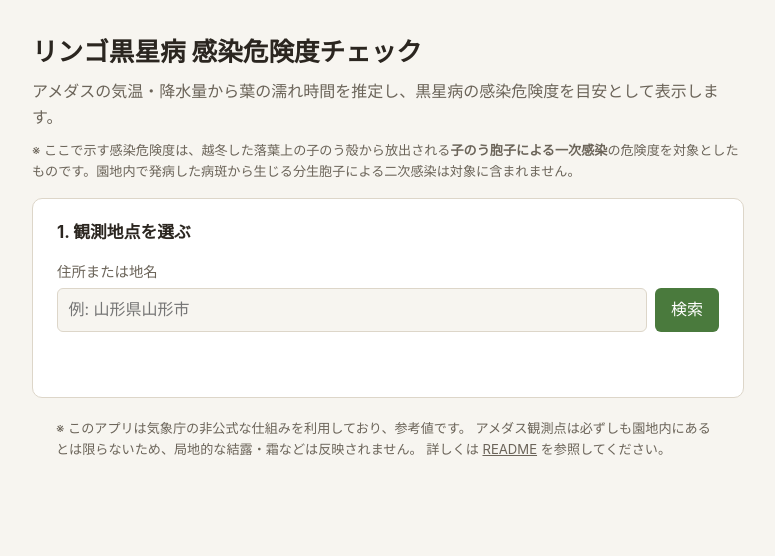
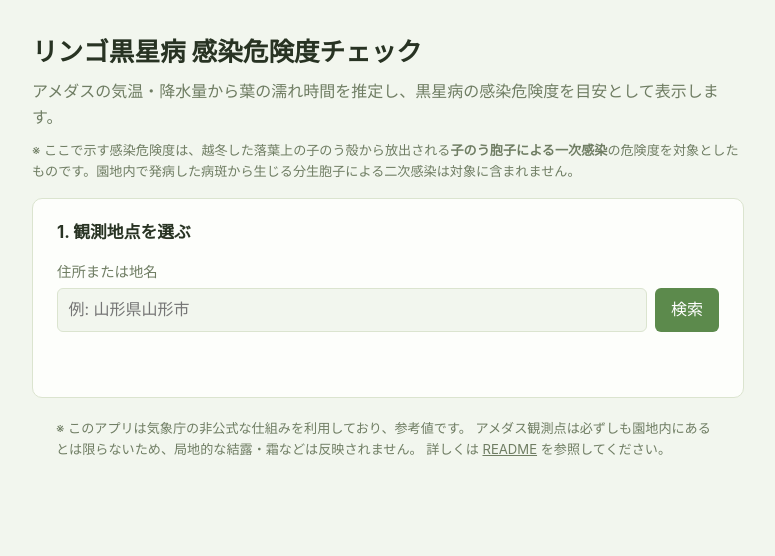
Before and after one commit to AsahiMo/apple-scab-risk-checker, a website: page frontend/index.html in a window 1280 px wide. Shown: the whole page, without its empty margins (252-1027 px from the left). Drawn offline with Linux system fonts and the light colour scheme.

Commit message:
Rework theme to a soft, apple-leaf-inspired green palette
Replaced the warm beige/brown neutrals with desaturated greens for
background, surface, text, muted, and border tokens (light and dark).
Kept saturation and contrast moderate for eye comfort. Left the fixed
Mills-table status palette (S/M/L/good/neutral) untouched since those
colors are reserved and validated for accessibility, not part of the
page's decorative theme. Removed the now-unused --color-danger/warn/safe
tokens left over from before the status-badge rework.

```diff
--- a/frontend/style.css
+++ b/frontend/style.css
@@ -1,14 +1,12 @@
 :root {
-  --color-bg: #f7f5f0;
-  --color-surface: #ffffff;
-  --color-text: #2b2620;
-  --color-muted: #6b6459;
-  --color-border: #ddd6c9;
-  --color-primary: #4a7a3d;
-  --color-primary-dark: #375c2d;
-  --color-danger: #b3402a;
-  --color-warn: #c78a1f;
-  --color-safe: #4a7a3d;
+  /* りんごの葉をイメージした、彩度を抑えたグリーン系テーマ（濃すぎる色は避けている） */
+  --color-bg: #f2f6ee;
+  --color-surface: #fdfefb;
+  --color-text: #283323;
+  --color-muted: #6f7d63;
+  --color-border: #dbe4cf;
+  --color-primary: #5c8a4c;
+  --color-primary-dark: #4a7040;
   /* ステータス色（Millsテーブル判定: S/M/L/リスクなし）。固定パレットで明暗モード共通、
      結果テーブルのバッジとグラフの両方から参照するため:rootスコープで定義する。 */
   --status-good: #0ca30c;
@@ -210,14 +208,14 @@ footer a { color: var(--color-muted); }
 
 @media (prefers-color-scheme: dark) {
   :root {
-    --color-bg: #1c1a17;
-    --color-surface: #24211c;
-    --color-text: #ece7de;
-    --color-muted: #a89e8d;
-    --color-border: #3a352c;
+    --color-bg: #171f14;
+    --color-surface: #202a1c;
+    --color-text: #e6ecdf;
+    --color-muted: #9fae90;
+    --color-border: #33402c;
   }
   .viz-root {
-    --viz-muted: #a89e8d;
-    --viz-grid: #3a352c;
+    --viz-muted: #9fae90;
+    --viz-grid: #33402c;
   }
 }
```
